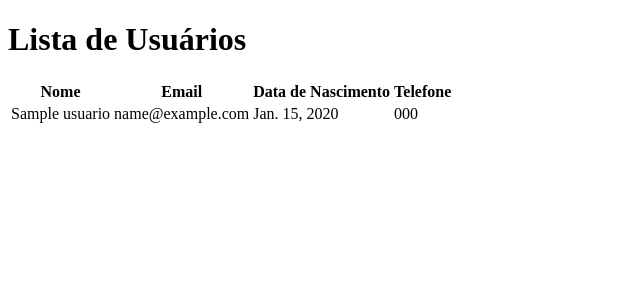
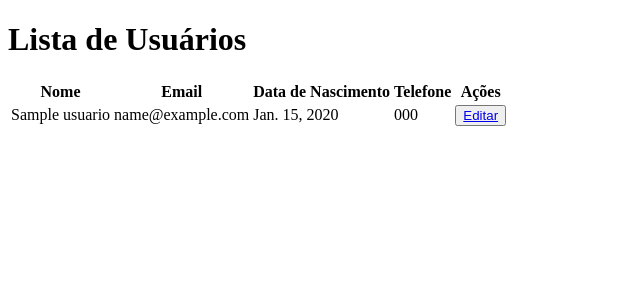
Before and after one commit to Davi-Madruga/wsBackend-Fabrica25.1, a Django app: page /app/listar/ in a window 1280 px wide. Shown: the top 300 px of the page, without its empty margins (0-640 px from the left). Run offline with Django 5.2, Linux system fonts and the light colour scheme; tables that the repository leaves empty hold one stand-in row (values such as "Sample post").

Commit message:
Feat: na lista de usuarios se pode chamar o editar_view

```diff
--- a/app/templates/app/listar.html
+++ b/app/templates/app/listar.html
@@ -14,6 +14,7 @@
                 <th>Email</th>
                 <th>Data de Nascimento</th>
                 <th>Telefone</th>
+                <th>Ações</th>
             </tr>
             {% for usuario in usuarios %}
                 <tr>
@@ -21,6 +22,9 @@
                     <td>{{ usuario.email }}</td>
                     <td>{{ usuario.data_nascimento }}</td>
                     <td>{{ usuario.telefone }}</td>
+                    <td>
+                        <button><a href="{% url 'app:editar' pk=usuario.pk%}">Editar</a></button>
+                    </td>
                 </tr>
             {% endfor %}
         </table>
```
